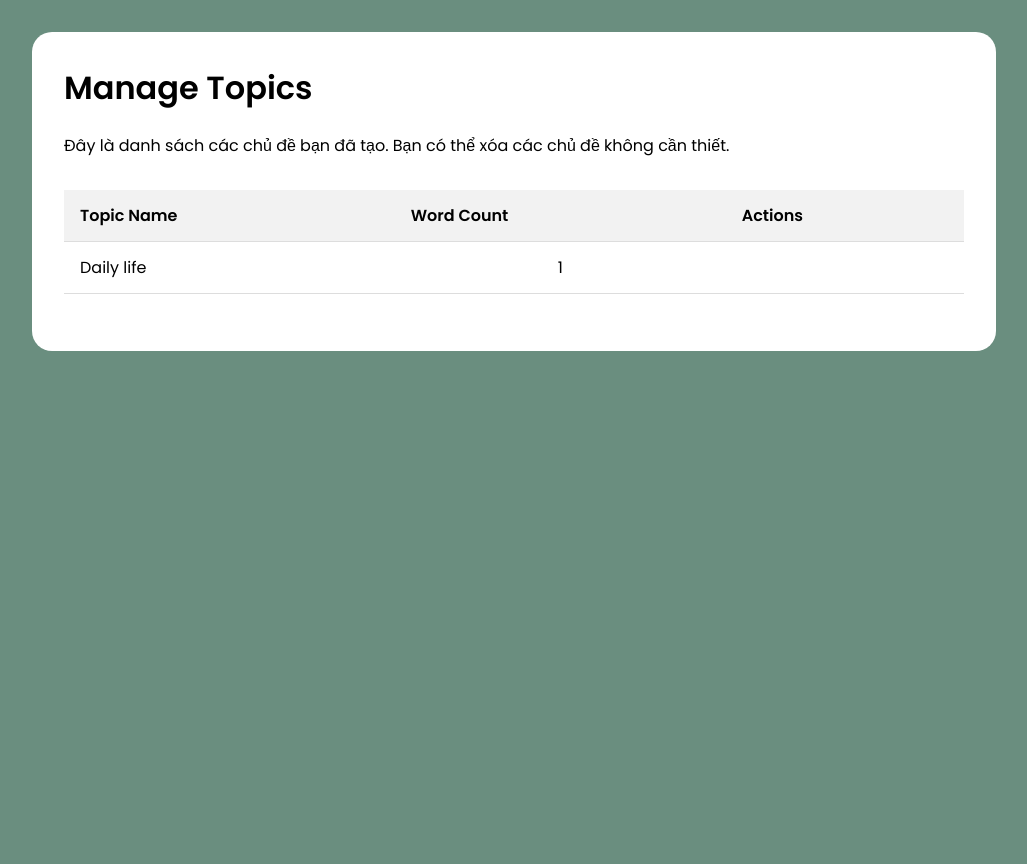
After one commit to ntuanh/MyVocab, a Flask app: page /manage_topics in a window 1280 px wide. The commit adds this page. Shown: the whole page, without its empty margins (126-1153 px from the left). Run offline with Flask 3, Linux system fonts and the light colour scheme; data comes from the database, SQL or seed files in the repository; tables that the repository leaves empty hold one stand-in row (values such as "Sample post").

Commit message:
update prepare for debug topic manager

```diff
--- a/my_website/app.py
+++ b/my_website/app.py
@@ -13,7 +13,8 @@ from database import (
     delete_word_by_id,
     get_correct_answer_by_id,
     get_all_topics,
-    add_new_topic
+    add_new_topic,
+    delete_topic_by_id
 )
 
 # Khởi tạo ứng dụng Flask
@@ -83,6 +84,20 @@ def save_word_route():
     result = save_word(word_data, topic_ids)
     return jsonify(result)
 
+@app.route('/manage_topics')
+def manage_topics_page():
+    """Render trang quản lý các chủ đề."""
+    topics = get_all_topics()
+    return render_template('manage_topics.html', topics=topics)
+
+@app.route('/delete_topic/<int:topic_id>', methods=['DELETE'])
+def delete_topic_route(topic_id):
+    """API để xóa một chủ đề."""
+    # Thêm một lớp bảo vệ để không cho xóa chủ đề mặc định
+    if topic_id == 1: # Giả sử 'Daily life' có ID là 1
+        return jsonify({"error": "Cannot delete the default topic."}), 403
+    result = delete_topic_by_id(topic_id)
+    return jsonify(result)
 
 @app.route('/get_exam_word', methods=['POST'])
 def get_exam_word_route():
--- a/my_website/database.py
+++ b/my_website/database.py
@@ -137,13 +137,36 @@ def save_word(word_data, topic_ids=None):
 
 
 def get_all_topics():
-    """Lấy tất cả các chủ đề từ DB, sắp xếp theo tên."""
+    """
+    Lấy tất cả các chủ đề từ DB và đếm số lượng từ trong mỗi chủ đề.
+    """
     conn = sqlite3.connect(DATABASE_FILE)
     conn.row_factory = sqlite3.Row
     cursor = conn.cursor()
     try:
-        cursor.execute("SELECT id, name FROM topics ORDER BY name ASC")
-        return [dict(row) for row in cursor.fetchall()]
+        # Câu lệnh SQL để JOIN 3 bảng và đếm
+        # LEFT JOIN đảm bảo các chủ đề không có từ nào vẫn được hiển thị (với count = 0)
+        query = """
+            SELECT
+                t.id,
+                t.name,
+                COUNT(wt.word_id) as word_count
+            FROM
+                topics t
+            LEFT JOIN
+                word_topics wt ON t.id = wt.topic_id
+            GROUP BY
+                t.id
+            ORDER BY
+                t.name ASC
+        """
+        cursor.execute(query)
+        # Chuyển kết quả thành danh sách các dictionary
+        topics = [dict(row) for row in cursor.fetchall()]
+        return topics
+    except Exception as e:
+        print(f"Lỗi DB khi lấy chủ đề và số lượng từ: {e}")
+        return []
     finally:
         conn.close()
 
@@ -233,3 +256,20 @@ def delete_word_by_id(word_id):
         return {"status": "success"} if cursor.rowcount > 0 else {"status": "error"}
     finally:
         conn.close()
+
+def delete_topic_by_id(topic_id):
+    """Xóa một chủ đề và tất cả các liên kết của nó với các từ."""
+    conn = sqlite3.connect(DATABASE_FILE)
+    cursor = conn.cursor()
+    try:
+        # Bật khóa ngoại để lệnh ON DELETE CASCADE hoạt động
+        cursor.execute("PRAGMA foreign_keys = ON")
+        # Khi xóa một topic, tất cả các bản ghi trong word_topics có topic_id này sẽ bị xóa theo
+        cursor.execute("DELETE FROM topics WHERE id = ?", (topic_id,))
+        conn.commit()
+        return {"status": "success"} if cursor.rowcount > 0 else {"status": "error", "message": "Topic not found."}
+    except Exception as e:
+        print(f"Lỗi DB khi xóa chủ đề: {e}")
+        return {"status": "error", "message": "Failed to delete topic."}
+    finally:
+        conn.close()
--- a/my_website/static/style.css
+++ b/my_website/static/style.css
@@ -633,3 +633,10 @@ tbody tr:hover {
     border-radius: 8px;
     cursor: pointer;
 }
+
+/* Styling cho badge đếm số lượng từ */
+.word-count-badge {
+    color: #888;
+    font-size: 0.85rem;
+    margin-left: 0.25rem;
+}
--- a/my_website/templates/data.html
+++ b/my_website/templates/data.html
@@ -51,6 +51,8 @@
         <a href="/" class="back-link">
             <i class="fas fa-arrow-left"></i> Back to Dictionary
         </a>
+
+        <a href="/manage_topics" class="action-btn data-link" style="margin-left: 1rem;">Manage Topics</a>
     </div>
 
     <!-- Link đến file JavaScript mới để xử lý logic cho trang này -->
--- a/my_website/templates/exam.html
+++ b/my_website/templates/exam.html
@@ -18,11 +18,13 @@
         <p class="data-subtitle">Select topics to review, or leave blank to review all words.</p>
         <form id="topic-form">
             <div id="topic-list-container">
-                <!-- JavaScript sẽ điền các checkbox chủ đề vào đây -->
                 {% for topic in topics %}
                 <div class="topic-checkbox">
                     <input type="checkbox" id="topic-{{ topic.id }}" name="topics" value="{{ topic.id }}">
-                    <label for="topic-{{ topic.id }}">{{ topic.name }}</label>
+                    <!-- Sửa lại label để hiển thị số lượng từ -->
+                    <label for="topic-{{ topic.id }}">
+                        {{ topic.name }} <span class="word-count-badge">({{ topic.word_count }})</span>
+                    </label>
                 </div>
                 {% endfor %}
             </div>
--- /dev/null
+++ b/my_website/templates/manage_topics.html
@@ -0,0 +1,100 @@
+<!DOCTYPE html>
+<html lang="en">
+<head>
+    <meta charset="UTF-8">
+    <title><!DOCTYPE html>
+<html lang="vi">
+<head>
+    <meta charset="UTF-8">
+    <meta name="viewport" content="width=device-width, initial-scale=1.0">
+    <title>MyVocab - Manage Topics</title>
+    <!-- Link đến file CSS chung -->
+    <link rel="stylesheet" href="{{ url_for('static', filename='style.css') }}">
+    <!-- Link đến thư viện icon Font Awesome -->
+    <link rel="stylesheet" href="https://cdnjs.cloudflare.com/ajax/libs/font-awesome/6.0.0-beta3/css/all.min.css">
+</head>
+<body class="data-body">
+
+    <div id="data-container">
+        <h1 class="data-title">Manage Topics</h1>
+        <p class="data-subtitle">Đây là danh sách các chủ đề bạn đã tạo. Bạn có thể xóa các chủ đề không cần thiết.</p>
+
+        <div class="table-container">
+            <table>
+                <thead>
+                    <tr>
+                        <th>Topic Name</th>
+                        <th>Word Count</th> <!-- Cột mới: Số lượng từ -->
+                        <th>Actions</th>
+                    </tr>
+                </thead>
+                <tbody>
+                    <!-- Dùng vòng lặp Jinja2 để duyệt qua danh sách 'topics' mà app.py gửi sang -->
+                    {% for topic in topics %}
+                    <!-- Thêm thuộc tính data-id vào thẻ <tr> để JavaScript có thể xác định hàng này -->
+                    <tr data-id="{{ topic.id }}">
+                        <td>{{ topic.name }}</td>
+                        <!-- Hiển thị số lượng từ cho mỗi chủ đề -->
+                        <td style="text-align: center;">{{ topic.word_count }}</td>
+                        <td>
+                            <!-- Chỉ hiển thị nút xóa cho các chủ đề không phải là chủ đề mặc định -->
+                            {% if topic.name != 'Daily life' %}
+                            <button class="delete-btn topic-delete-btn" data-id="{{ topic.id }}">Delete</button>
+                            {% endif %}
+                        </td>
+                    </tr>
+                    {% else %}
+                    <!-- Hiển thị dòng này nếu không có chủ đề nào (trường hợp hi hữu) -->
+                    <tr>
+                        <td colspan="3" style="text-align: center;">No topics found.</td>
+                    </tr>
+                    {% endfor %}
+                </tbody>
+            </table>
+        </div>
+
+        <a href="/" class="back-link">
+            <i class="fas fa-arrow-left"></i> Back to Dictionary
+        </a>
+    </div>
+
+    <!-- JavaScript để xử lý sự kiện xóa -->
+    <script>
+        document.addEventListener('DOMContentLoaded', () => {
+            document.querySelectorAll('.topic-delete-btn').forEach(button => {
+                button.addEventListener('click', async (event) => {
+                    const topicId = event.target.dataset.id;
+                    const row = document.querySelector(`tr[data-id="${topicId}"]`);
+                    const topicName = row ? row.querySelector('td:first-child').textContent : 'this topic';
+
+                    // Sử dụng modal xác nhận tùy chỉnh (nếu bạn đã tạo) hoặc confirm() mặc định
+                    if (confirm(`Are you sure you want to delete the topic "${topicName}"? All word associations will be lost.`)) {
+                        try {
+                            const response = await fetch(`/delete_topic/${topicId}`, {
+                                method: 'DELETE'
+                            });
+                            const result = await response.json();
+
+                            if (response.ok && result.status === 'success') {
+                                if (row) {
+                                    row.remove();
+                                }
+                            } else {
+                                alert(result.error || 'Failed to delete topic.');
+                            }
+                        } catch (error) {
+                            console.error('Delete topic error:', error);
+                            alert('An error occurred.');
+                        }
+                    }
+                });
+            });
+        });
+    </script>
+</body>
+</html></title>
+</head>
+<body>
+
+</body>
+</html>
```
Also changed, not shown: my_website/static/exam.js (+62 -111 lines), my_website/static/script.js (+29 -5 lines).
